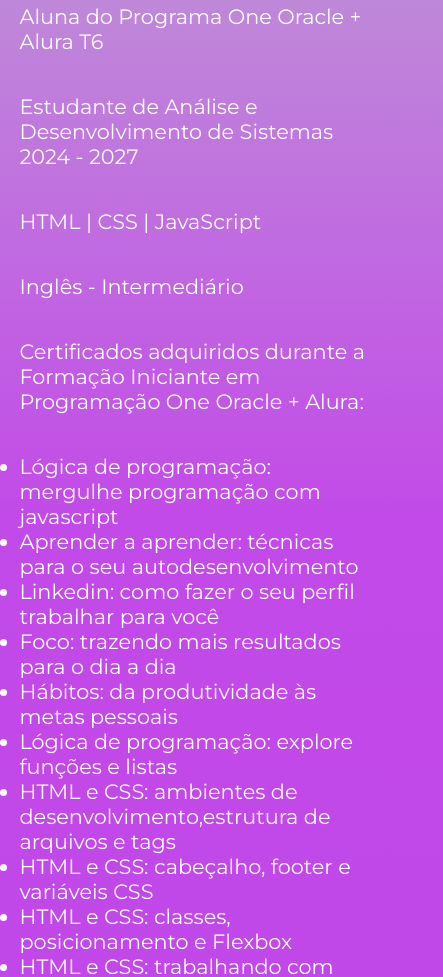
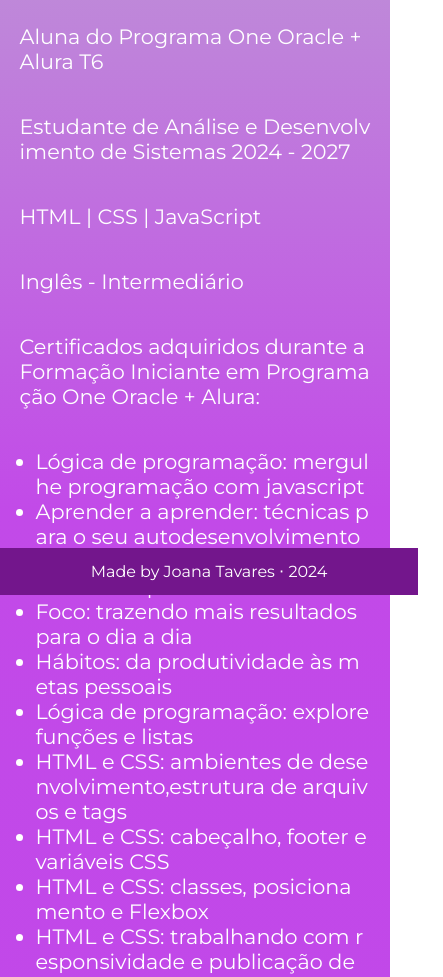
Before and after one commit to JoanaTav/portfolio, a plain HTML site: page curriculum.html in a window 390 px wide. Shown: the part 249-1226 px from the top of the page, 443 px wide, since content can reach past the window. Drawn offline with nearby package versions, Linux system fonts and the light colour scheme.

Commit message:
Update style.css

```diff
--- a/styles/style.css
+++ b/styles/style.css
@@ -54,6 +54,10 @@
     gap: 40px;
 }
 
+ .apresentacao__conteudo > ul {
+    margin-left: 1rem;
+}
+
 .apresentacao__conteudo__titulo {
     font-size: 2.25rem;
     font-family: var(--fonte-primaria);
@@ -67,6 +71,7 @@
 }
 
 .apresentacao__conteudo__texto {
+    line-break: anywhere;
     font-size: 1.3rem;
     font-family: var(--fonte-secundaria);
     font-weight: 400;
@@ -120,7 +125,7 @@
 }
 
 .rodape {
-    position: static;
+    position: fixed;
     bottom: 0;
     width: 100%;
     color: var(--cor-secundaria);
@@ -138,6 +143,7 @@
     }
 
     .cabecalho__menu {
+        flex-wrap: wrap;
         justify-content: center;
         flex-direction: row;
         gap: 20px;
@@ -146,6 +152,7 @@
     .apresentacao {
         flex-direction: column-reverse;
         padding: 5%;
+        padding-bottom: 20%;
     }
 
     .apresentacao__conteudo {
```
